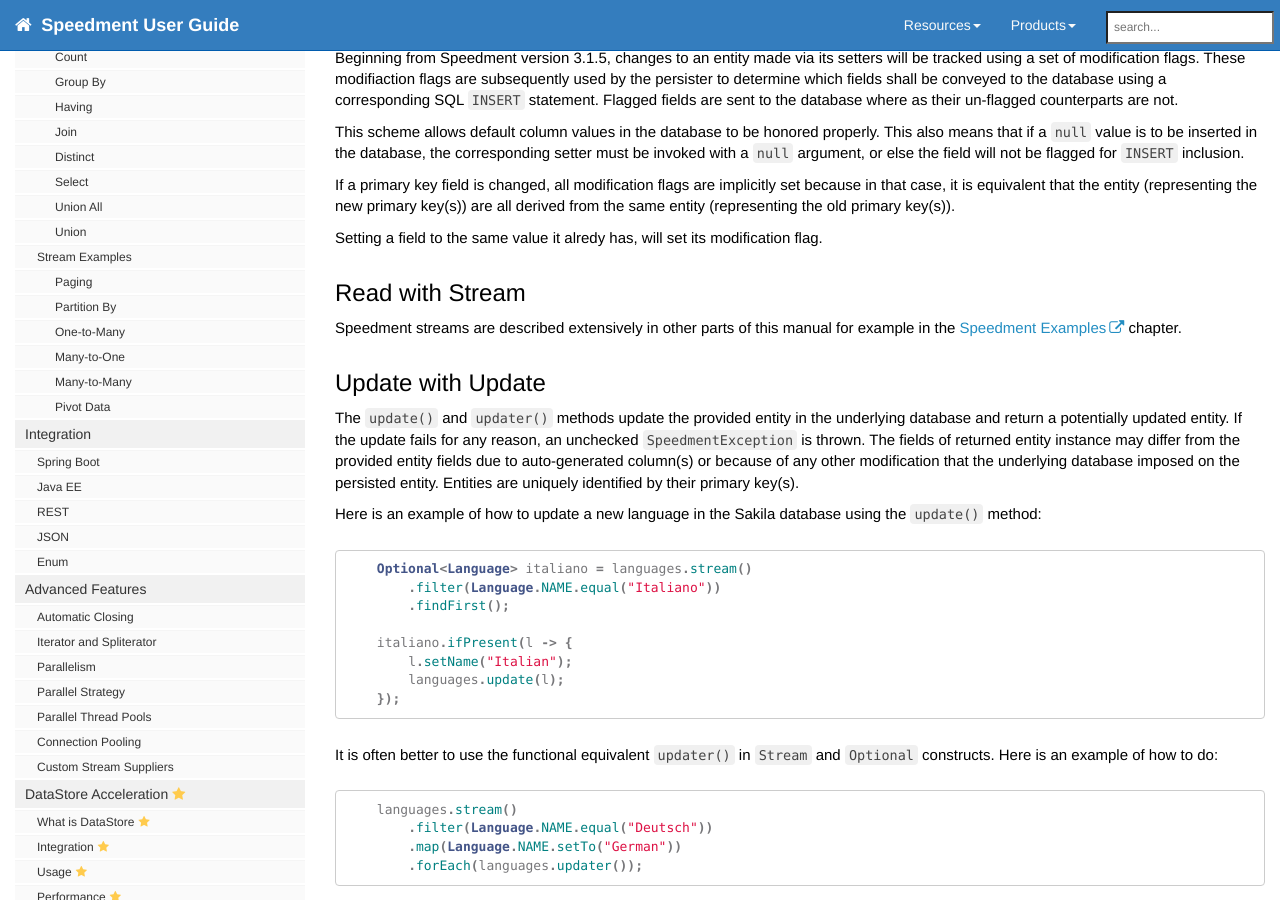
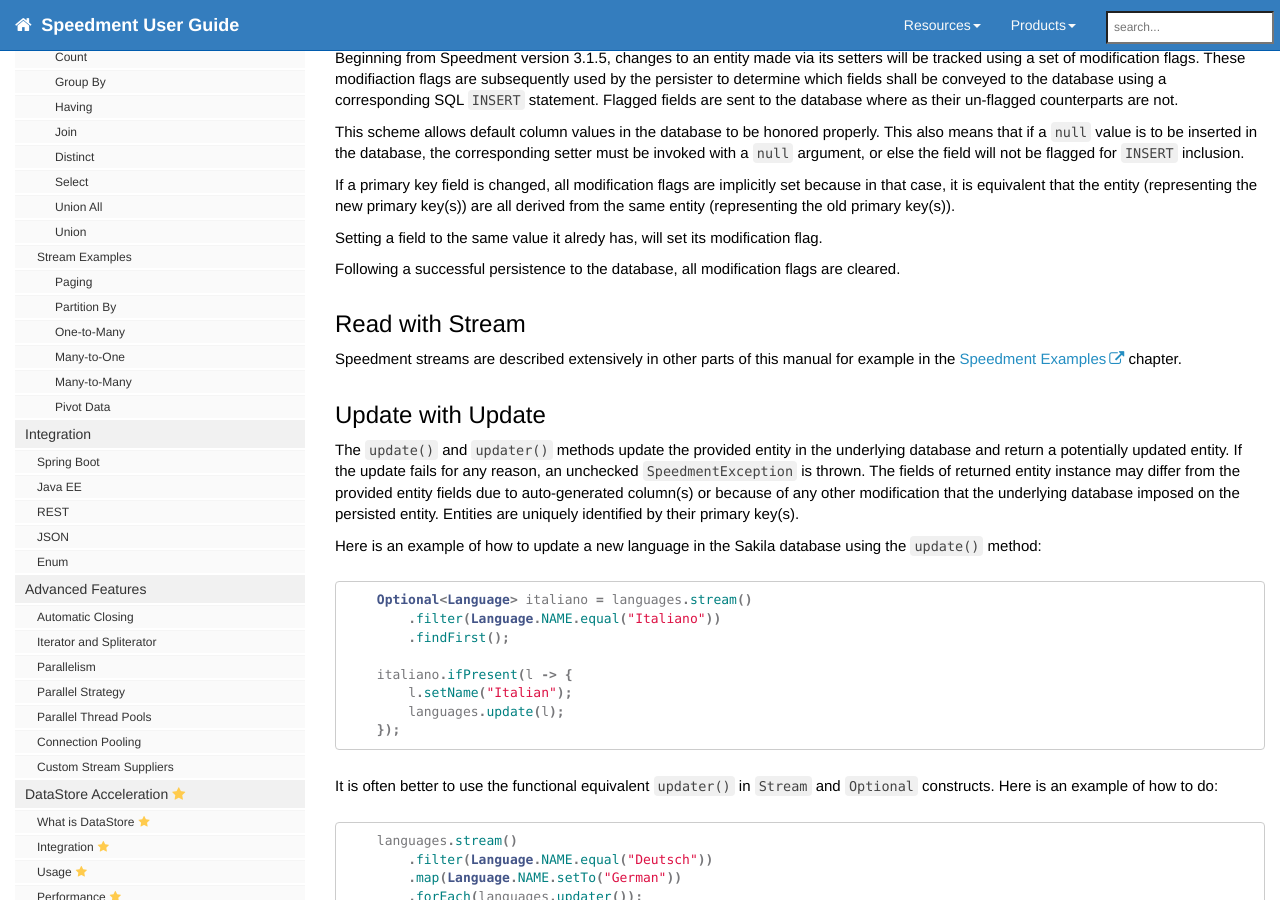
Before and after one commit to speedment/speedment-doc, a Jekyll site: the page built from pages/crud.md, in a window 1280 px wide and 900 px high, scrolled down 1609 px. Built offline with Jekyll 4.4.1, drawn with Linux system fonts in a browser that asks for light colours; nearby versions of some CDN libraries; comment, search, counter and statistics services are not loaded; some of the changed text lies outside the part shown.

Commit message:
Add clarifications

```diff
--- a/pages/crud.md
+++ b/pages/crud.md
@@ -77,6 +77,8 @@
 
 Setting a field to the same value it alredy has, will set its modification flag.
 
+Following a successful persistence to the database, all modification flags are cleared.
+
 ## Read with Stream
 
 Speedment streams are described extensively in other parts of this manual for example in the [Speedment Examples](https://speedment.github.io/speedment-doc/speedment_examples.html#top) chapter.
@@ -138,6 +140,8 @@
 If a primary key field is changed, all modification flags are implicitly set because in that case, it is equivalent that the entity (representing the new primary key(s)) are all derived from the same entity (representing the old primary key(s)).
 
 Setting a field to the same value it alredy has, will set its modification flag.
+
+Following a successful update of the database, all modification flags are cleared.
 
 
 ## Delete with Remove
```
Also changed, not shown: pages/join.md (+1 -1 lines).
